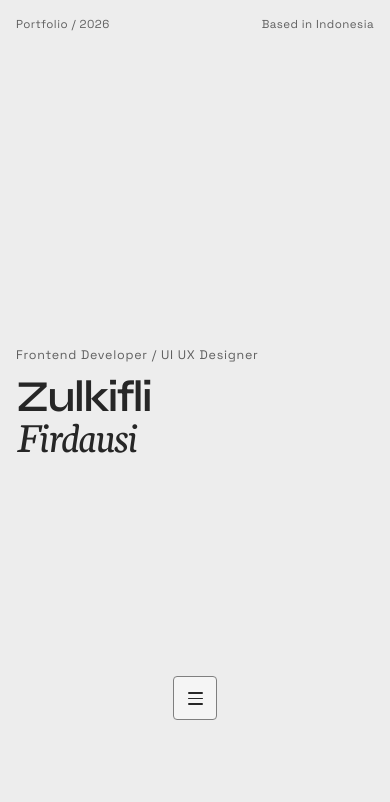
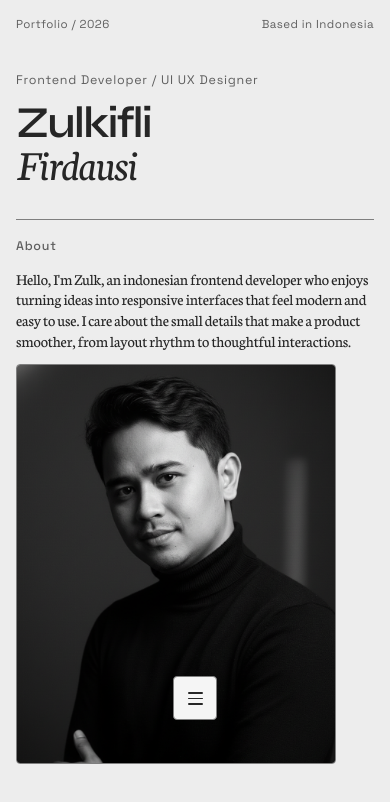
Before and after one commit to Zulkifli70/portofolio-new, a React (Vite) app: page / in a window 390 px wide. Shown: the top 802 px of the page. Built offline with nearby package versions, Linux system fonts and the light colour scheme.

Commit message:
menggabungkan about ke home

```diff
--- a/src/App.css
+++ b/src/App.css
@@ -284,18 +284,43 @@ a {
 
 .home-main {
   flex: 1;
+  display: grid;
+  grid-template-columns: minmax(0, 1.05fr) minmax(0, 0.95fr);
+  align-items: center;
+  gap: clamp(1.5rem, 4vw, 4rem);
+  min-height: 0;
+}
+
+.home-identity {
   display: flex;
   flex-direction: column;
-  justify-content: center;
   gap: clamp(0.5rem, 1.6vh, 1rem);
-  min-height: 0;
+  min-width: 0;
+}
+
+.home-about {
+  display: flex;
+  flex-direction: column;
+  gap: clamp(0.6rem, 1.5vh, 1rem);
+  min-width: 0;
+  border-top: 1px solid var(--line);
+  padding-top: clamp(0.75rem, 2vh, 1.25rem);
+}
+
+.home-about-title {
+  margin: 0;
+  font-family: var(--font-ui);
+  font-size: 0.78rem;
+  font-weight: 500;
+  letter-spacing: 0.06em;
+  color: var(--muted);
 }
 
 .home-name {
   font-family: var(--font-display);
   font-weight: 600;
-  font-size: clamp(2.75rem, 11vw, 10rem);
-  line-height: 0.85;
+  font-size: clamp(2.75rem, 6.5vw, 6.5rem);
+  line-height: 0.9;
   letter-spacing: -0.045em;
   margin: 0;
 }
@@ -339,90 +364,18 @@ a {
   width: calc(100% + 0.08em);
 }
 
-.home-lede {
-  margin: 0;
-  max-width: 34ch;
-  font-family: var(--font-body);
-  font-size: clamp(1rem, 1.6vw, 1.4rem);
-  line-height: 1.4;
-  color: var(--muted);
-}
-
-.home-menu {
-  display: flex;
-  flex-direction: column;
-  border-top: 1px solid var(--line-strong);
-}
-
-.menu-row {
-  display: grid;
-  grid-template-columns: 2.5rem 1fr auto 1.5rem;
-  align-items: baseline;
-  gap: 1rem;
-  width: 100%;
-  padding: clamp(0.45rem, 1.4vh, 0.85rem) 0.25rem;
-  border: 0;
-  border-bottom: 1px solid var(--line);
-  background: none;
-  text-align: left;
-  cursor: pointer;
-  transition:
-    padding 0.2s ease,
-    background 0.2s ease;
-}
-
-.menu-row:hover,
-.menu-row:focus-visible {
-  background: rgba(38, 38, 38, 0.06);
-  padding-left: 0.8rem;
-}
-
-.menu-index {
-  font-size: 0.72rem;
-  letter-spacing: 0.12em;
-  color: var(--muted);
-}
-
-.menu-label {
-  font-family: var(--font-display);
-  font-weight: 700;
-  font-size: clamp(1.1rem, 2.3vw, 1.9rem);
-  letter-spacing: -0.02em;
-}
-
-.menu-desc {
-  font-family: var(--font-body);
-  font-style: italic;
-  font-size: 0.95rem;
-  color: var(--muted);
-}
-
-.menu-arrow {
-  justify-self: end;
-  font-size: 1rem;
-}
-
-/* ═══════════════════════════════════════════════════════════════════
-   About
-   ═══════════════════════════════════════════════════════════════════ */
-.about-grid {
-  display: grid;
-  grid-template-columns: minmax(0, 1.15fr) minmax(0, 0.85fr);
-  gap: clamp(1.5rem, 5vw, 5rem);
-  align-items: start;
-}
-
 .about-text {
   margin: 0;
   font-family: var(--font-body);
-  font-size: clamp(1.35rem, 3vw, 2.6rem);
-  line-height: 1.25;
+  font-size: clamp(1rem, 1.5vw, 1.5rem);
+  line-height: 1.3;
   letter-spacing: -0.01em;
 }
 
 .about-photo {
-  width: 100%;
-  max-width: 26rem;
+  height: clamp(14rem, 42vh, 32rem);
+  width: auto;
+  max-width: 100%;
   aspect-ratio: 4 / 5;
   justify-self: end;
   border-radius: var(--radius);
@@ -972,21 +925,29 @@ a {
   }
 }
 
-@media (max-width: 720px) {
-  .menu-row {
-    grid-template-columns: 2rem 1fr 1.25rem;
+@media (max-width: 860px) {
+  .home {
+    height: auto;
+    min-height: 100%;
+    overflow: visible;
   }
-  .menu-desc {
-    display: none;
+  .home-main {
+    grid-template-columns: 1fr;
+    gap: clamp(1.5rem, 4vh, 2.5rem);
+    padding-block: clamp(0.5rem, 2vh, 1.5rem);
   }
-  .about-grid {
-    grid-template-columns: 1fr;
+  .home-name {
+    font-size: clamp(2.75rem, 11vw, 5rem);
   }
   .about-photo {
+    height: auto;
+    width: 100%;
+    max-width: 20rem;
     justify-self: start;
-    max-width: 18rem;
-    order: -1;
   }
+}
+
+@media (max-width: 720px) {
   .exp-meta {
     grid-template-columns: 1fr;
     gap: 0.75rem;
--- a/src/App.jsx
+++ b/src/App.jsx
@@ -8,7 +8,6 @@
 import { useEffect, useRef, useState } from "react";
 import gsap from "gsap";
 import Home from "./views/Home";
-import About from "./views/About";
 import Projects from "./views/Projects";
 import Experience from "./views/Experience";
 import Tech from "./views/Tech";
@@ -18,7 +17,6 @@ import "./App.css";
 
 const PAGES = {
   "/": Home,
-  "/about": About,
   "/projects": Projects,
   "/experience": Experience,
   "/tech": Tech,
--- a/src/nav.js
+++ b/src/nav.js
@@ -1,7 +1,6 @@
 /** Dock order. */
 export const NAV = [
   { to: "/", label: "Home", end: true },
-  { to: "/about", label: "About" },
   { to: "/projects", label: "Projects" },
   { to: "/experience", label: "Experience" },
   { to: "/tech", label: "Tech" },
--- a/src/views/About.jsx
+++ /dev/null
@@ -1,18 +0,0 @@
-import { about } from "../data/portfolio";
-
-export default function About() {
-  return (
-    <div className="view">
-      <h1 className="view-title">About Me</h1>
-      <div className="about-grid">
-        <p className="about-text">{about.text}</p>
-        <img
-          className="about-photo"
-          src="/aboutme.png"
-          alt="Zulkifli Firdausi"
-          loading="lazy"
-        />
-      </div>
-    </div>
-  );
-}
--- a/src/views/Home.jsx
+++ b/src/views/Home.jsx
@@ -1,4 +1,4 @@
-// import { about } from "../data/portfolio";
+import { about } from "../data/portfolio";
 import { useRef } from "react";
 import gsap from "gsap";
 import { DrawSVGPlugin } from "gsap/DrawSVGPlugin";
@@ -6,7 +6,7 @@ import { useGSAP } from "@gsap/react";
 
 gsap.registerPlugin(DrawSVGPlugin, useGSAP);
 
-/** Home — single screen: name, short intro, section menu. No scroll. */
+/** Home — name and About side by side. Stacks and scrolls on small screens. */
 export default function Home() {
   const root = useRef(null);
 
@@ -58,6 +58,7 @@ export default function Home() {
       </div>
 
       <div className="home-main">
+        <div className="home-identity">
           <p className="eyebrow">Frontend Developer / UI UX Designer</p>
           <h1 className="home-name">
             <span className="name-line">
@@ -91,6 +92,20 @@ export default function Home() {
             </em>
           </h1>
         </div>
+
+        <section className="home-about" aria-labelledby="home-about-title">
+          <h2 className="home-about-title" id="home-about-title">
+            About
+          </h2>
+          <p className="about-text">{about.text}</p>
+          <img
+            className="about-photo"
+            src="/aboutme.png"
+            alt="Zulkifli Firdausi"
+            loading="lazy"
+          />
+        </section>
+      </div>
     </div>
   );
 }
```
Lines whose indentation alone changed are shown as unchanged.
